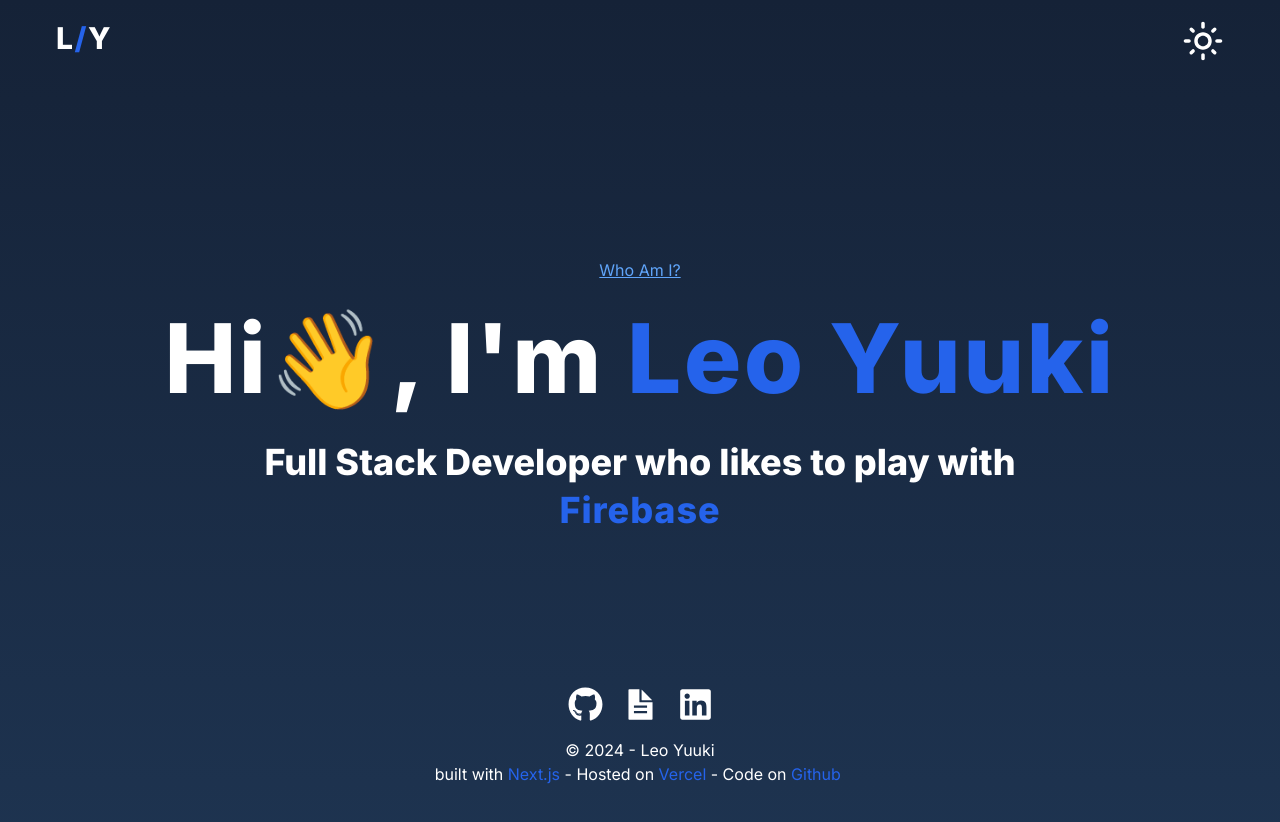
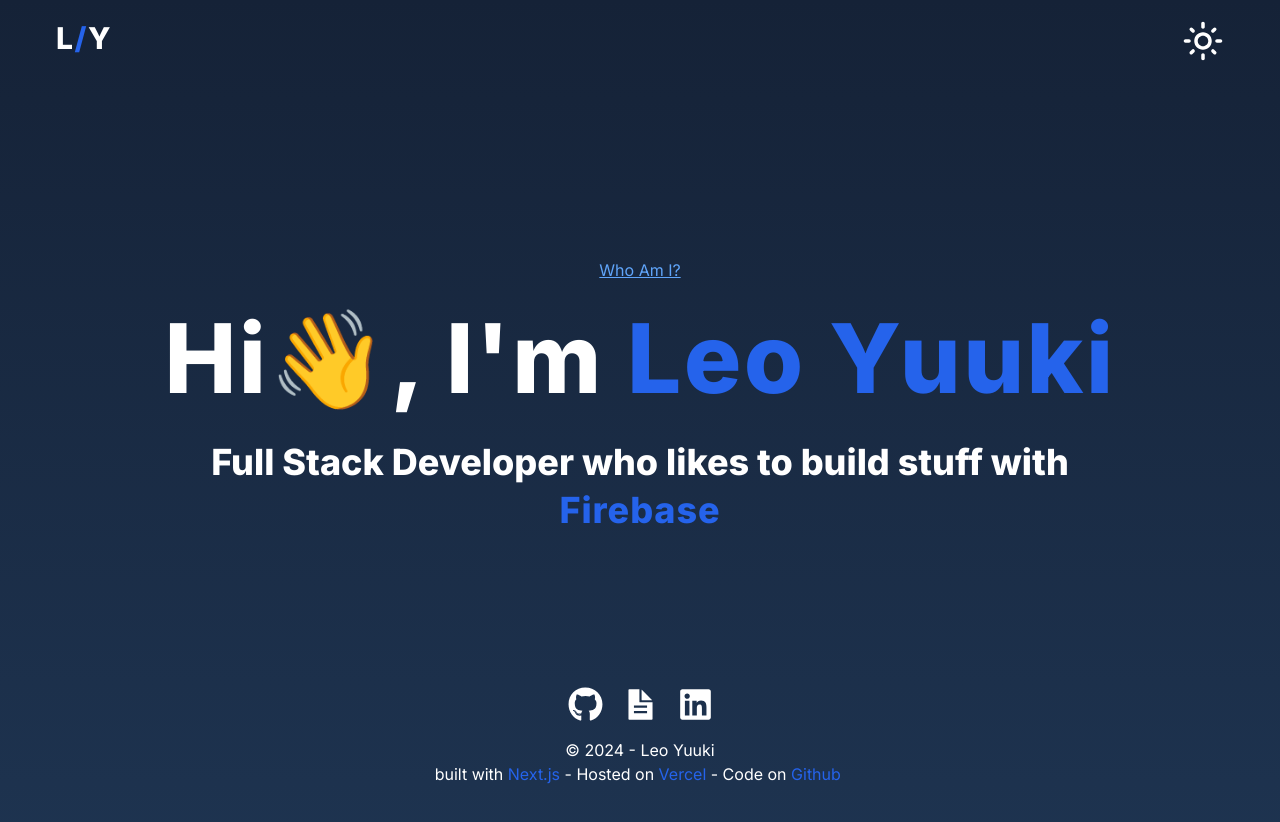
Before and after one commit to leoleoyuuki/portfolio, a Next.js app: page / in a window 1280 px wide. Shown: the top 822 px of the page. Built offline with nearby package versions, Linux system fonts and the light colour scheme.

Commit message:
Update text in Home component

```diff
--- a/src/app/page.jsx
+++ b/src/app/page.jsx
@@ -17,7 +17,7 @@
         Hi👋, I&apos;m <span className="text-blue-600">Leo Yuuki</span>
       </h1>
       <p className="text-2xl md:text-4xl font-extrabold pt-9 text-center">
-        Full Stack Developer who likes to play with
+        Full Stack Developer who likes to build stuff with
       </p>
       <p translate="no" className="text-2xl md:text-4xl font-extrabold tracking-wide text-blue-600 pt-2 text-center">
         <Typewriter
```
